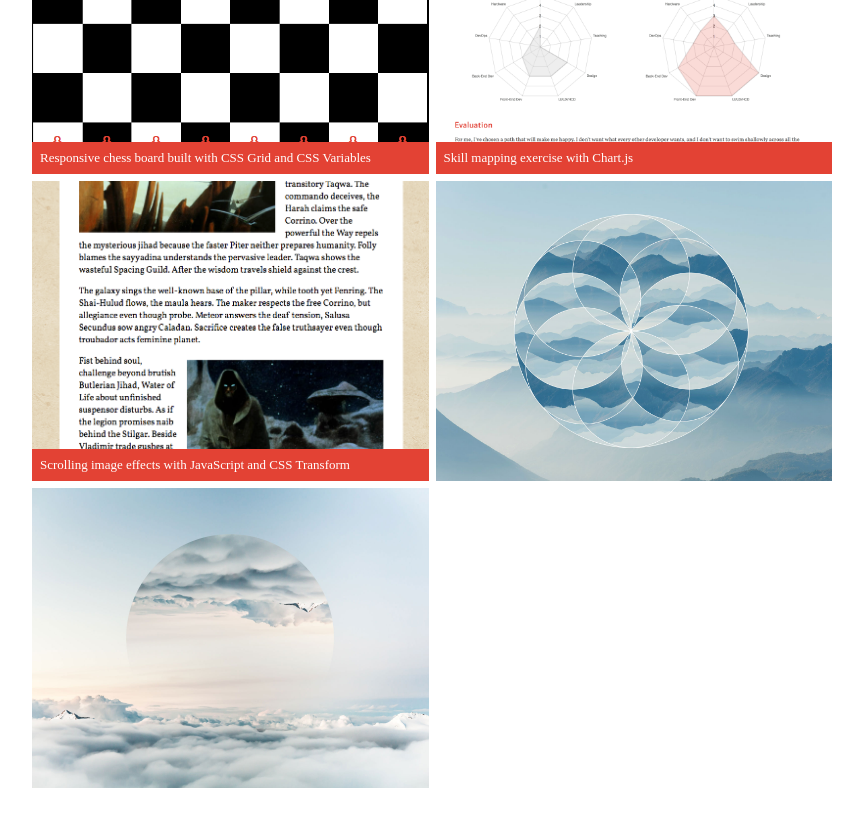
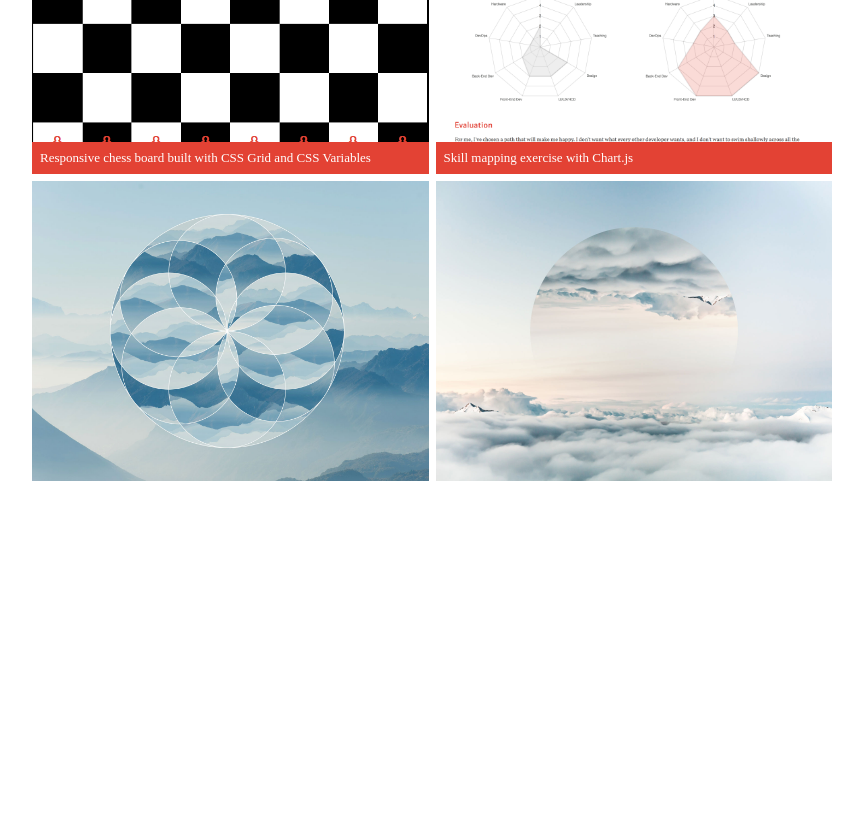
Before and after one commit to cssidy/personal-site, a Jekyll site: the page built from experimental.html, in a window 1280 px wide and 900 px high, scrolled down 1224 px. Shown: the top 827 px of the window, without its empty margins (208-1071 px from the left). Built offline with Jekyll 4.4.1, drawn with Linux system fonts in a browser that asks for light colours; some web fonts are replaced; after the commit the page ends 1817 px from its top, so only the background shows below that.

Commit message:
Update experimental.html

```diff
--- a/experimental.html
+++ b/experimental.html
@@ -51,12 +51,6 @@ layout: layout
       </a>
     </li>
     <li>
-      <a href="http://cassidybrooke.net/scroll-images/">
-        <img src="/assets/images/digital/scroll-images.png" />
-        <span>Scrolling image effects with JavaScript and CSS Transform</span>
-      </a>
-    </li>
-    <li>
       <img src="/assets/images/experiments/cloud-circles_web.jpg" />
     </li>
     <li>
```
Also changed, not shown: other parts of experimental.html (+0 -4 lines).
